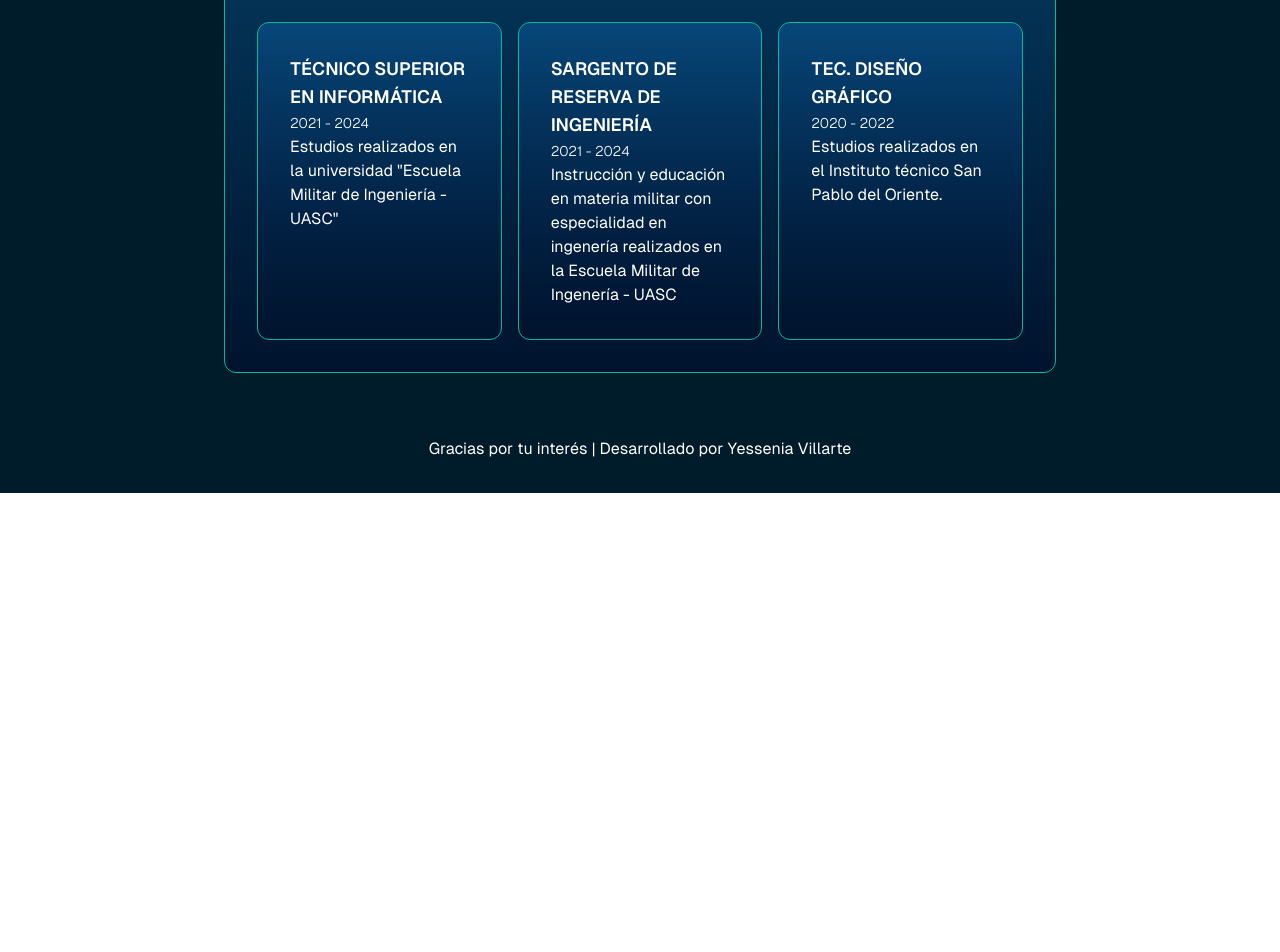
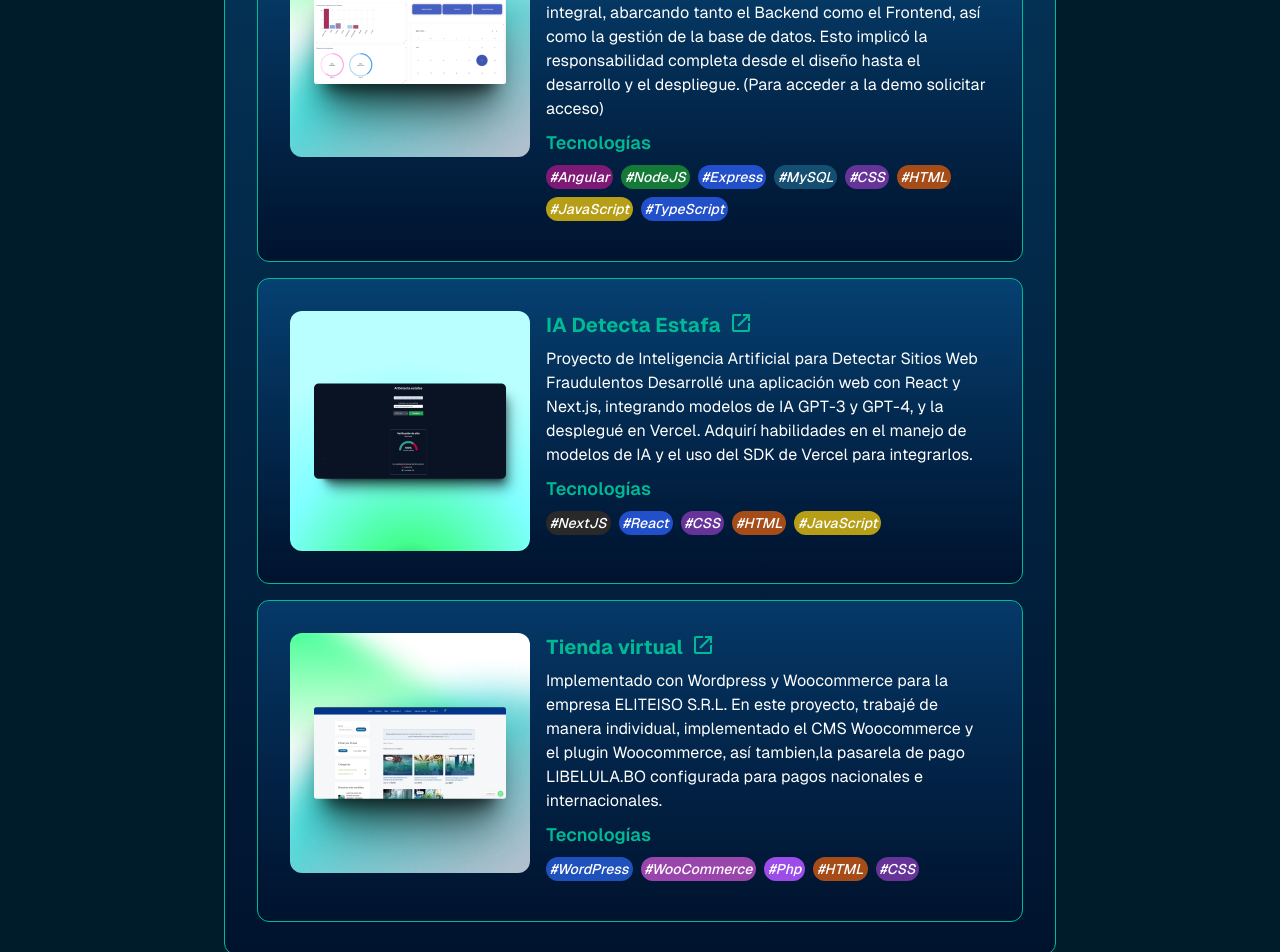
Before and after one commit to yessenia22c/portafolio-actualizado, a Next.js app: page / in a window 1280 px wide. Shown: the part 1380-2332 px from the top of the page. Before the commit the page ends 1873 px from the top, so only its background shows below. Built offline with nearby package versions, Linux system fonts and the light colour scheme.

Commit message:
feat: Add MenuDesplegable component for dropdown menu

```diff
--- /dev/null
+++ b/src/components/Proyectos.tsx
@@ -0,0 +1,214 @@
+import React from 'react'
+
+export const Proyectos = () => {
+  return (
+    <div className="grid grid-cols-1 gap-4">
+      <article className=" flex flex-col gap-4 xl:flex-row bg-gradient-to-b dark:text-white text-gray-800 dark:from-[#1194ff3a] dark:to-[#00132e] border dark:border-[#00ba95] border-gray-800 p-8 rounded-xl">
+        <img
+          className="w-auto h-60 rounded-xl object-cover"
+          src="./proyectos/sisicap.png"
+          alt="Proyecto sistema de control de ventas"
+        />
+        <div className="flex flex-col flex-wrap">
+            <a className="flex gap-2 font-bold text-xl text-white dark:text-[#00ba95]" href="https://frontend-sisicap.vercel.app/login" target='_blank'>
+                <h3 className="font-bold text-xl text-white dark:text-[#00ba95]">
+                Sistema de control de ventas</h3>
+              <svg
+                xmlns="http://www.w3.org/2000/svg"
+                height="24px"
+                viewBox="0 -960 960 960"
+                width="24px"
+                fill="currentColor"
+              >
+
+                <path d="M200-120q-33 0-56.5-23.5T120-200v-560q0-33 23.5-56.5T200-840h280v80H200v560h560v-280h80v280q0 33-23.5 56.5T760-120H200Zm188-212-56-56 372-372H560v-80h280v280h-80v-144L388-332Z" />
+              </svg>
+
+            </a>
+
+          <p className="my-2 text-wrap">
+            Desarrollado y diseñado para la empresa ELITEISO S.R.L. En este
+            proyecto, trabajé de manera individual en el desarrollo integral,
+            abarcando tanto el Backend como el Frontend, así como la gestión de
+            la base de datos. Esto implicó la responsabilidad completa desde el
+            diseño hasta el desarrollo y el despliegue. (Para acceder a la demo
+            solicitar acceso)
+          </p>
+          <h4 className="font-semibold text-lg text-white dark:text-[#00ba95]">
+            Tecnologías
+          </h4>
+          <div>
+            <ul className="flex flex-wrap my-2 gap-2">
+              <li>
+                <span className="font-medium italic text-sm text-white p-1 rounded-xl  bg-[#7e1975]">
+                  #Angular
+                </span>
+              </li>
+              <li>
+                <span className="font-medium italic text-sm text-white p-1 rounded-xl  bg-[#157a37]">
+                  #NodeJS
+                </span>
+              </li>
+              <li>
+                <span className="font-medium italic text-sm text-white p-1 rounded-xl  bg-[#224fca]">
+                  #Express
+                </span>
+              </li>
+              <li>
+                <span className="font-medium italic text-sm text-white p-1 rounded-xl  bg-[#144f72]">
+                  #MySQL
+                </span>
+              </li>
+              <li>
+                <span className="font-medium italic text-sm text-white p-1 rounded-xl  bg-[#639]">
+                  #CSS
+                </span>
+              </li>
+              <li>
+                <span className="font-medium italic text-sm text-white p-1 rounded-xl  bg-[#a54c18]">
+                  #HTML
+                </span>
+              </li>
+              <li>
+                <span className="font-medium italic text-sm text-white p-1 rounded-xl  bg-[#b69e17]">
+                  #JavaScript
+                </span>
+              </li>
+              <li>
+                <span className="font-medium italic text-sm text-white p-1 rounded-xl  bg-[#224fca]">
+                  #TypeScript
+                </span>
+              </li>
+            </ul>
+          </div>
+        </div>
+      </article>
+      <article className=" flex flex-col gap-4 xl:flex-row bg-gradient-to-b dark:text-white text-gray-800 dark:from-[#1194ff3a] dark:to-[#00132e] border dark:border-[#00ba95] border-gray-800 p-8 rounded-xl">
+        <img
+          className="w-auto h-60 rounded-xl object-cover"
+          src="./proyectos/ia_detecta_estafa.png"
+          alt="Proyecto sistema de control de ventas"
+        />
+        <div className="flex flex-col flex-wrap">
+          <a className="flex gap-2 font-bold text-xl text-white dark:text-[#00ba95]" href="https://ai-detecta-estafa.vercel.app/" target='_blank'>
+                <h3 className="font-bold text-xl text-white dark:text-[#00ba95]">
+                IA Detecta Estafa</h3>
+              <svg
+                xmlns="http://www.w3.org/2000/svg"
+                height="24px"
+                viewBox="0 -960 960 960"
+                width="24px"
+                fill="currentColor"
+              >
+
+                <path d="M200-120q-33 0-56.5-23.5T120-200v-560q0-33 23.5-56.5T200-840h280v80H200v560h560v-280h80v280q0 33-23.5 56.5T760-120H200Zm188-212-56-56 372-372H560v-80h280v280h-80v-144L388-332Z" />
+              </svg>
+
+            </a>
+          <p className="my-2 text-wrap">
+            Proyecto de Inteligencia Artificial para Detectar Sitios Web
+            Fraudulentos Desarrollé una aplicación web con React y Next.js,
+            integrando modelos de IA GPT-3 y GPT-4, y la desplegué en Vercel.
+            Adquirí habilidades en el manejo de modelos de IA y el uso del SDK
+            de Vercel para integrarlos.
+          </p>
+          <h4 className="font-semibold text-lg text-white dark:text-[#00ba95]">
+            Tecnologías
+          </h4>
+          <div>
+            <ul className="flex flex-wrap my-2 gap-2">
+              <li>
+                <span className="font-medium italic text-sm text-white p-1 rounded-xl  bg-[#292929]">
+                  #NextJS
+                </span>
+              </li>
+              <li>
+                <span className="font-medium italic text-sm text-white p-1 rounded-xl  bg-[#224fca]">
+                  #React
+                </span>
+              </li>
+              <li>
+                <span className="font-medium italic text-sm text-white p-1 rounded-xl  bg-[#639]">
+                  #CSS
+                </span>
+              </li>
+              <li>
+                <span className="font-medium italic text-sm text-white p-1 rounded-xl  bg-[#a54c18]">
+                  #HTML
+                </span>
+              </li>
+              <li>
+                <span className="font-medium italic text-sm text-white p-1 rounded-xl  bg-[#b69e17]">
+                  #JavaScript
+                </span>
+              </li>
+            </ul>
+          </div>
+        </div>
+      </article>
+      <article className=" flex flex-col gap-4 xl:flex-row bg-gradient-to-b dark:text-white text-gray-800 dark:from-[#1194ff3a] dark:to-[#00132e] border dark:border-[#00ba95] border-gray-800 p-8 rounded-xl">
+        <img
+          className="w-auto h-60 rounded-xl object-cover"
+          src="./proyectos/tienda-virtual-woocommerce.png"
+          alt="Proyecto sistema de control de ventas"
+        />
+        <div className="flex flex-col flex-wrap">
+          <a className="flex gap-2 font-bold text-xl text-white dark:text-[#00ba95]" href="https://www.eliteiso.org/cursos" target='_blank'>
+                <h3 className="font-bold text-xl text-white dark:text-[#00ba95]">
+                Tienda virtual</h3>
+              <svg
+                xmlns="http://www.w3.org/2000/svg"
+                height="24px"
+                viewBox="0 -960 960 960"
+                width="24px"
+                fill="currentColor"
+              >
+
+                <path d="M200-120q-33 0-56.5-23.5T120-200v-560q0-33 23.5-56.5T200-840h280v80H200v560h560v-280h80v280q0 33-23.5 56.5T760-120H200Zm188-212-56-56 372-372H560v-80h280v280h-80v-144L388-332Z" />
+              </svg>
+
+            </a>
+          <p className="my-2 text-wrap">
+            Implementado con Wordpress y Woocommerce para la empresa ELITEISO
+            S.R.L. En este proyecto, trabajé de manera individual, implementado
+            el CMS Woocommerce y el plugin Woocommerce, así tambien,la pasarela
+            de pago LIBELULA.BO configurada para pagos nacionales e
+            internacionales.
+          </p>
+          <h4 className="font-semibold text-lg text-white dark:text-[#00ba95]">
+            Tecnologías
+          </h4>
+          <div>
+            <ul className="flex flex-wrap my-2 gap-2">
+              <li>
+                <span className="font-medium italic text-sm text-white p-1 rounded-xl  bg-[#1f51bd]">
+                  #WordPress
+                </span>
+              </li>
+              <li>
+                <span className="font-medium italic text-sm text-white p-1 rounded-xl  bg-[#9a45ac]">
+                  #WooCommerce
+                </span>
+              </li>
+              <li>
+                <span className="font-medium italic text-sm text-white p-1 rounded-xl  bg-[#9b4ce9]">
+                  #Php
+                </span>
+              </li>
+              <li>
+                <span className="font-medium italic text-sm text-white p-1 rounded-xl  bg-[#a54c18]">
+                  #HTML
+                </span>
+              </li>
+              <li>
+                <span className="font-medium italic text-sm text-white p-1 rounded-xl  bg-[#639]">
+                  #CSS
+                </span>
+              </li>
+            </ul>
+          </div>
+        </div>
+      </article>
+    </div>
+  );
+}
```
